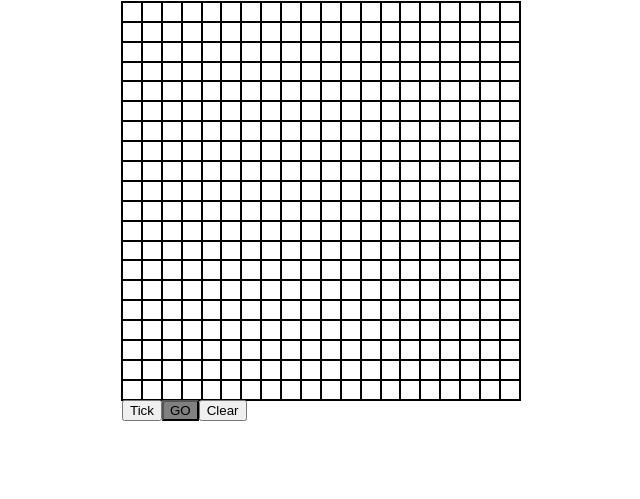
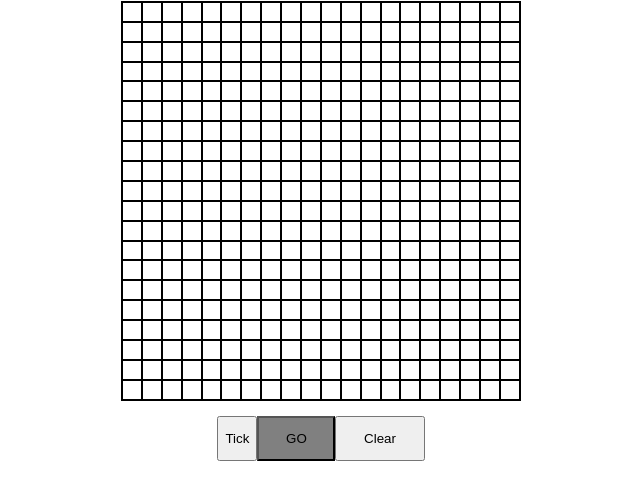
Before and after one commit to MagicMart/game-of-life2, a React app: page / in a window 1280 px wide. Shown: the part 79-578 px from the top of the page, without its empty margins (319-959 px from the left). Built offline with nearby package versions, Linux system fonts and the light colour scheme.

Commit message:
update styles

```diff
--- a/src/components/App.js
+++ b/src/components/App.js
@@ -61,18 +61,22 @@ function App() {
               />
             ))
         )}
-        <Tick state={state} dispatch={dispatch} />
+        <div className="container-buttons">
+          <Tick className="btn" state={state} dispatch={dispatch} />
           {state.ticking ? (
             <Ticker dispatch={dispatch} matrix={state.matrix} />
           ) : (
             <button
               onClick={() => dispatch({ type: "ticking" })}
-            className="no-go"
+              className="no-go btn"
             >
               GO
             </button>
           )}
-        <button onClick={() => dispatch({ type: "clear" })}>Clear</button>
+          <button className="btn" onClick={() => dispatch({ type: "clear" })}>
+            Clear
+          </button>
+        </div>
       </div>
     </div>
   );
--- a/src/components/Ticker.js
+++ b/src/components/Ticker.js
@@ -12,7 +12,7 @@ function Ticker({ dispatch, matrix }) {
   });
 
   return (
-    <button onClick={() => dispatch({ type: "ticking" })} className="go">
+    <button className="go btn" onClick={() => dispatch({ type: "ticking" })}>
       GO
     </button>
   );
--- a/src/styles.css
+++ b/src/styles.css
@@ -30,6 +30,17 @@ h1 {
   border: 1px solid #000000;
 }
 
+.container-buttons {
+  width: inherit;
+  display: flex;
+  justify-content: center;
+  margin-top: 1em;
+}
+
+.btn {
+  padding: 1em 2em;
+}
+
 .cell {
   width: var(--cell-width);
   height: var(--cell-height);
```
Lines whose indentation alone changed are shown as unchanged.
